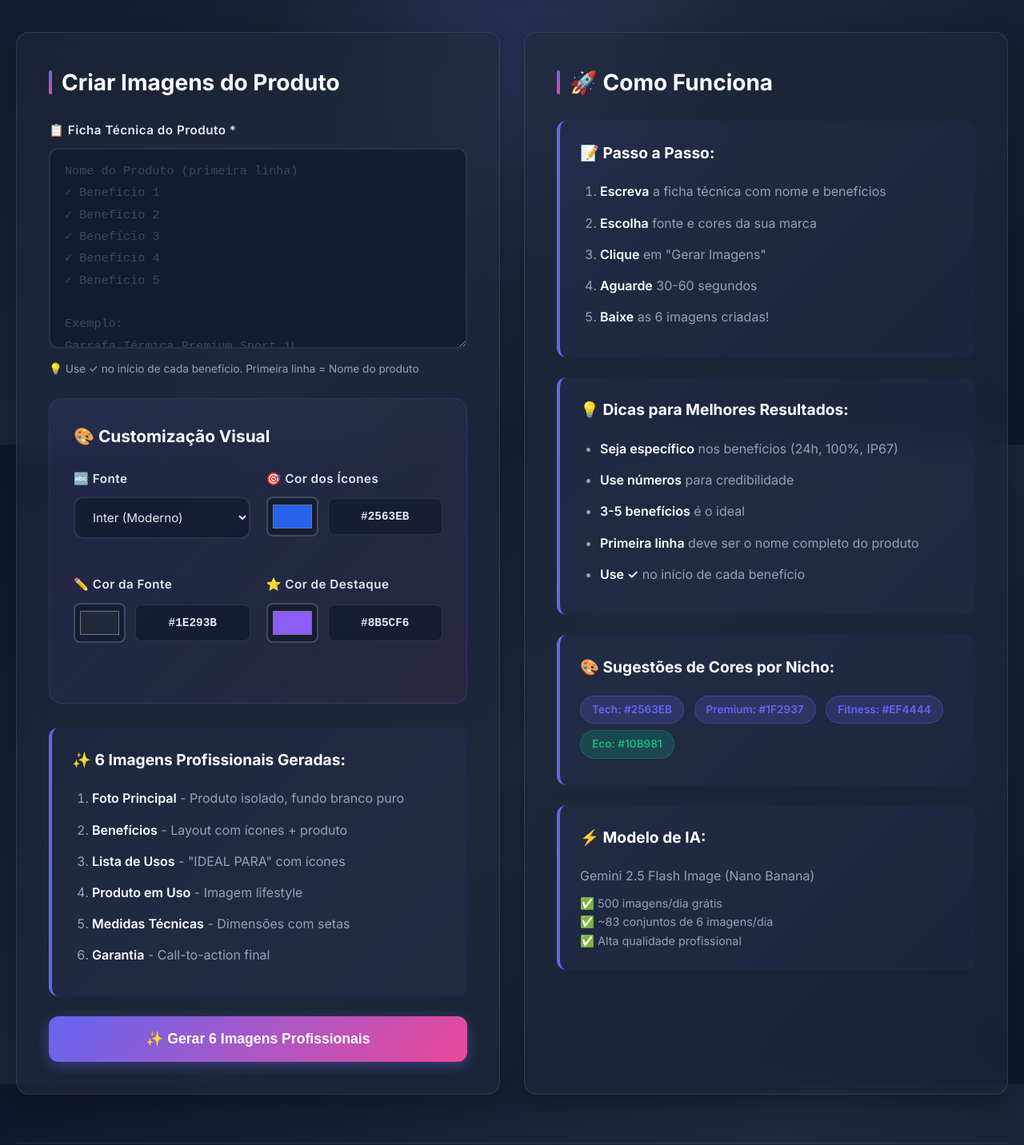
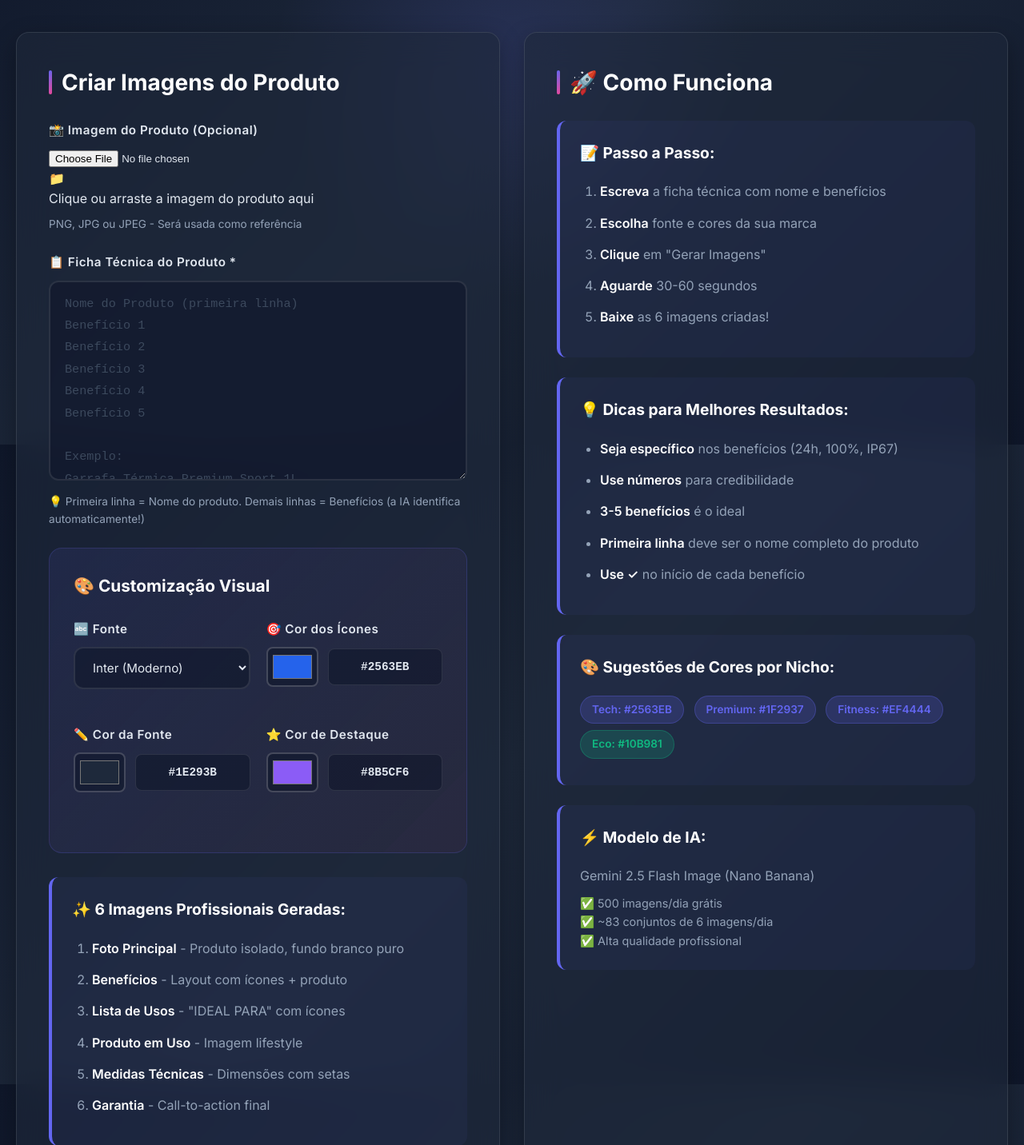
Before and after one commit to BHENZZ/geradorimagens, a Flask app: page / in a window 1280 px wide. Shown: the part 244-1676 px from the top of the page at 80% size. Run offline with Flask 3, Linux system fonts and the light colour scheme; parts of the project's set-up code (start-up, migrations or seed data) failed here and were passed over.

Commit message:
Update index.html

```diff
--- a/templates/index.html
+++ b/templates/index.html
@@ -22,7 +22,21 @@
             <div class="card">
                 <h2 class="card-title">Criar Imagens do Produto</h2>
 
-                <form id="formGerar">
+                <form id="formGerar" enctype="multipart/form-data">
+                    <!-- Upload Imagem do Produto -->
+                    <div class="form-group">
+                        <label for="imagem_produto">📸 Imagem do Produto (Opcional)</label>
+                        <div class="upload-area" id="uploadArea">
+                            <input type="file" id="imagem_produto" name="imagem_produto" accept="image/*">
+                            <div class="upload-placeholder" id="uploadPlaceholder">
+                                <span class="upload-icon">📁</span>
+                                <p>Clique ou arraste a imagem do produto aqui</p>
+                                <small>PNG, JPG ou JPEG - Será usada como referência</small>
+                            </div>
+                            <img id="imagePreview" class="image-preview" style="display: none;">
+                        </div>
+                    </div>
+
                     <!-- Ficha Técnica -->
                     <div class="form-group">
                         <label for="ficha_tecnica">📋 Ficha Técnica do Produto *</label>
@@ -31,22 +45,24 @@
                             name="ficha_tecnica"
                             rows="8"
                             placeholder="Nome do Produto (primeira linha)
-✓ Benefício 1
-✓ Benefício 2
-✓ Benefício 3
-✓ Benefício 4
-✓ Benefício 5
+Benefício 1
+Benefício 2
+Benefício 3
+Benefício 4
+Benefício 5
 
 Exemplo:
 Garrafa Térmica Premium Sport 1L
-✓ Mantém temperatura por 24 horas
-✓ Tampa com trava anti-vazamento
-✓ Aço inoxidável durável
-✓ Design ergonômico confortável
-✓ Livre de BPA"
+Mantém temperatura por 24 horas
+Tampa com trava anti-vazamento
+Aço inoxidável durável
+Design ergonômico confortável
+Livre de BPA
+
+💡 Não precisa usar ✓ - a IA identifica automaticamente!"
                             required
                         ></textarea>
-                        <small>💡 Use ✓ no início de cada benefício. Primeira linha = Nome do produto</small>
+                        <small>💡 Primeira linha = Nome do produto. Demais linhas = Benefícios (a IA identifica automaticamente!)</small>
                     </div>
 
                     <!-- Customização Visual -->
```
